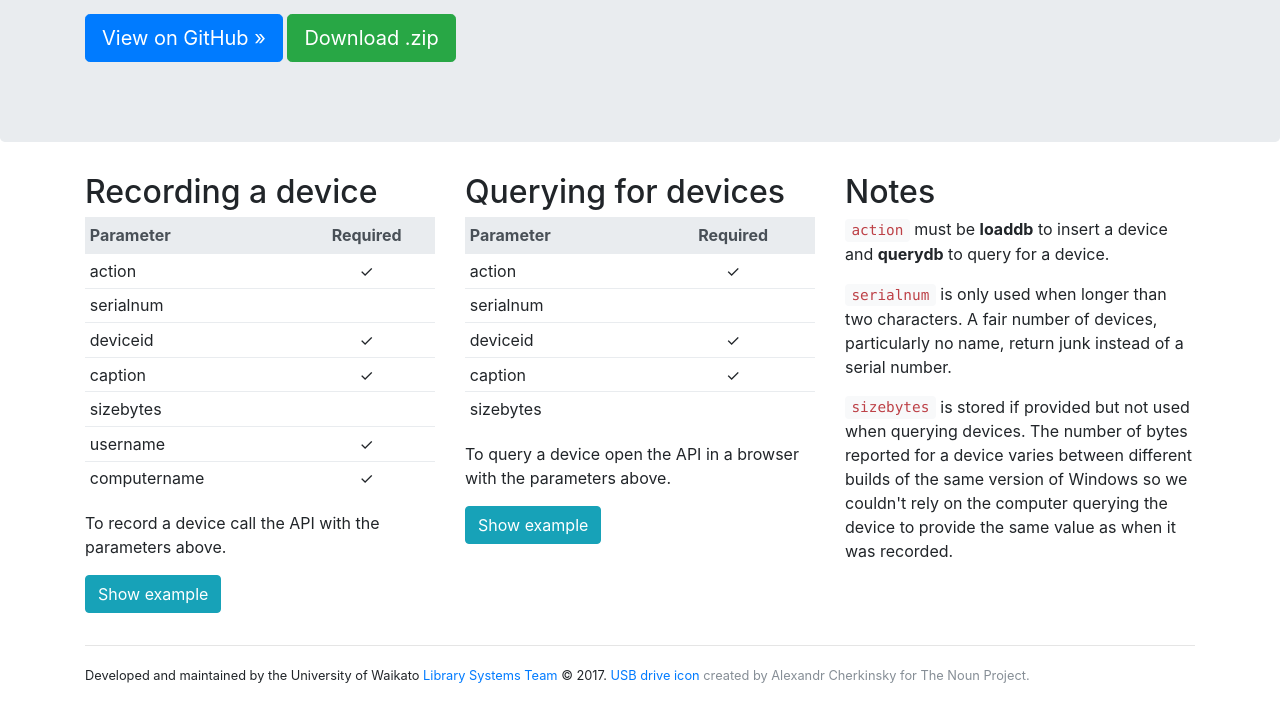
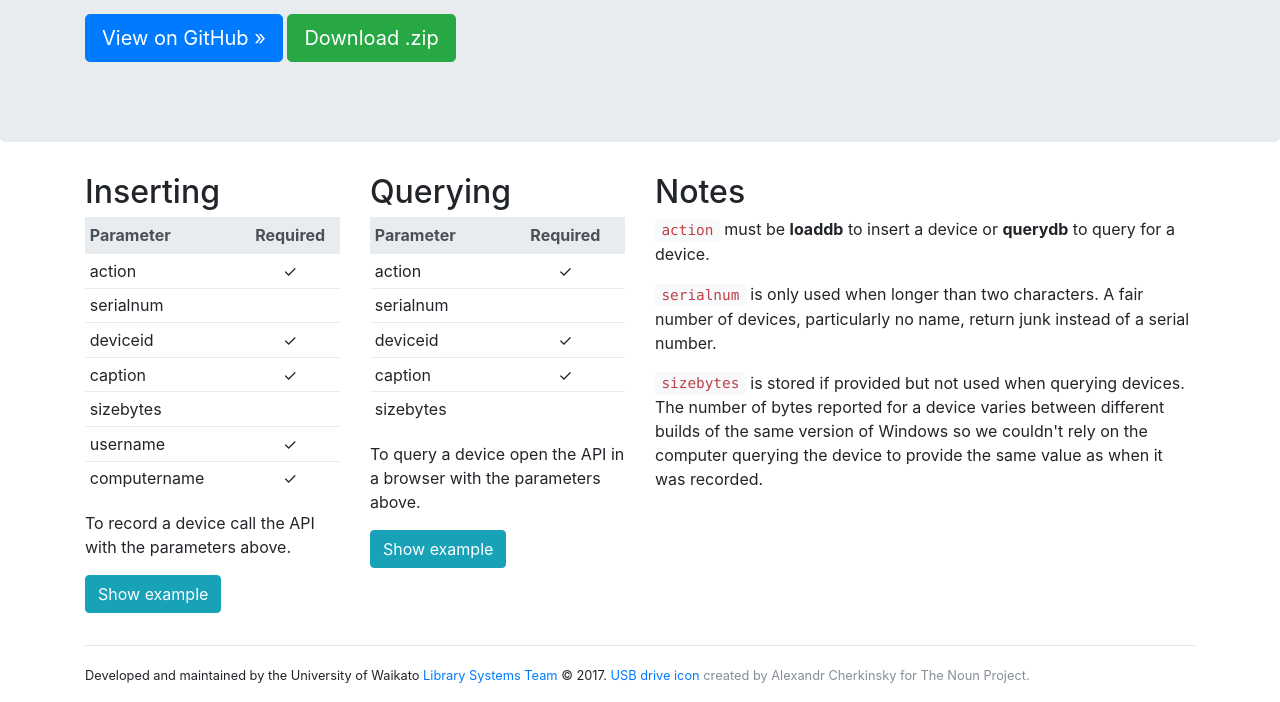
Before and after one commit to university-of-waikato-library/usb, a PHP site: page /usb/ in a window 1280 px wide. Shown: the part 532-1234 px from the top of the page. Run offline with PHP 8.4, Linux system fonts and the light colour scheme; some libraries are stand-ins or nearby versions.

Commit message:
resize documentation columns

```diff
--- a/DetectUSB/index.php
+++ b/DetectUSB/index.php
@@ -157,8 +157,8 @@
           </div>
           <div class="container">
             <div class="row">
-              <div class="col-md-4">
-                <h2>Recording a device</h2>
+              <div class="col-md-3">
+                <h2>Inserting</h2>
                 <table class="table table-sm">
                   <thead class="thead-default"><tr><th>Parameter</th><th class="text-center">Required</th></tr></thead>
                   <tr><td>action</td><td class="text-center">✓</td></tr>
@@ -172,8 +172,8 @@
                 <p>To record a device call the API with the parameters above.</p>
                 <p><button type="button" class="btn btn-info" role="button" data-toggle="modal" data-target="#insertExample">Show example</button></p>
               </div>
-              <div class="col-md-4">
-                <h2>Querying for devices</h2>
+              <div class="col-md-3">
+                <h2>Querying</h2>
                 <table class="table table-sm">
                     <thead class="thead-default"><tr><th>Parameter</th><th class="text-center">Required</th></tr></thead>
                     <tr><td>action</td><td class="text-center">✓</td></tr>
@@ -185,9 +185,9 @@
                 <p>To query a device open the API in a browser with the parameters above.</p>
                 <p><button type="button" class="btn btn-info" role="button" data-toggle="modal" data-target="#queryExample">Show example</button></p>
               </div>
-              <div class="col-md-4">
+              <div class="col-md-6">
                 <h2>Notes</h2>
-                <p><code>action</code> must be <strong>loaddb</strong> to insert a device and <strong>querydb</strong> to query for a device.</p>
+                <p><code>action</code> must be <strong>loaddb</strong> to insert a device or <strong>querydb</strong> to query for a device.</p>
                 <p><code>serialnum</code> is only used when longer than two characters. A fair number of devices, particularly no name, return junk instead of a serial number.</p>
                 <p><code>sizebytes</code> is stored if provided but not used when querying devices. The number of bytes reported for a device varies between different builds of the same version of Windows so we couldn't rely on the computer querying the device to provide the same value as when it was recorded.</p>
               </div>
```
